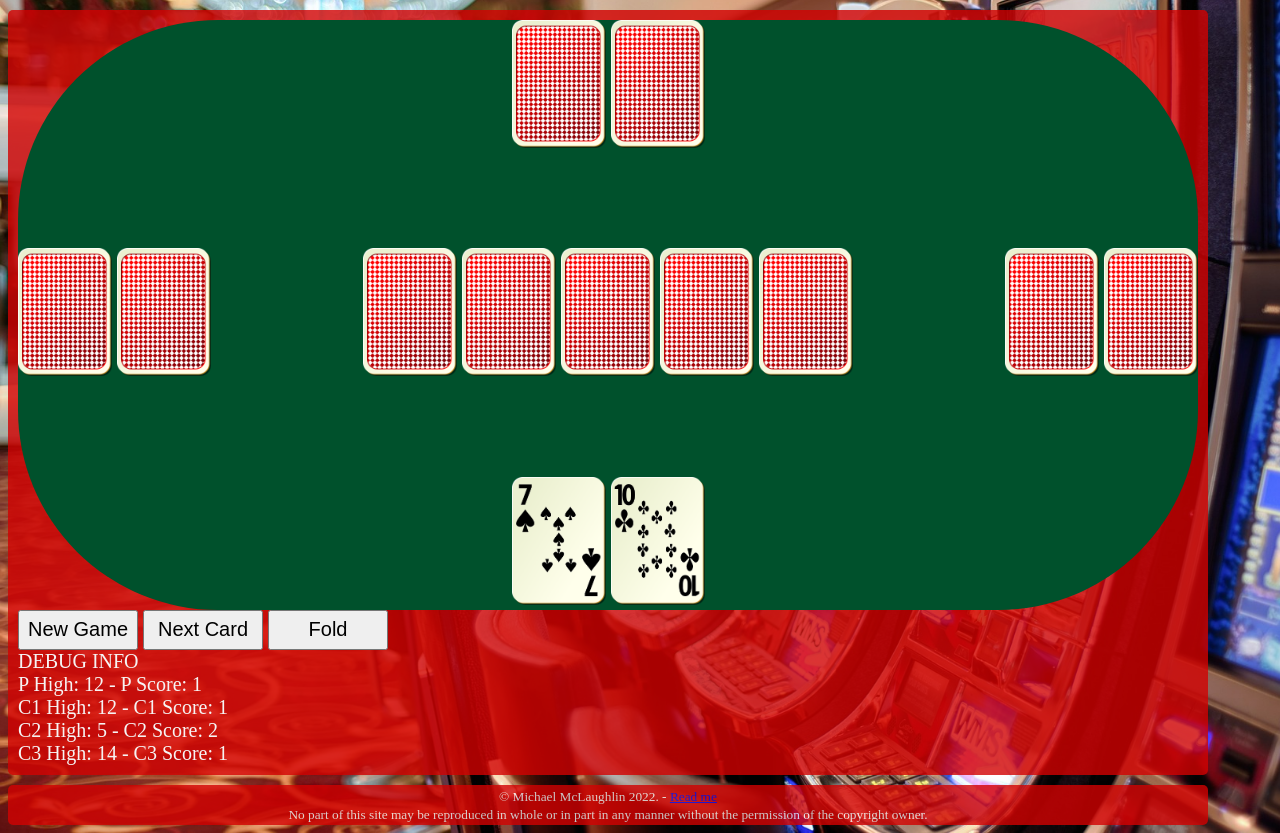
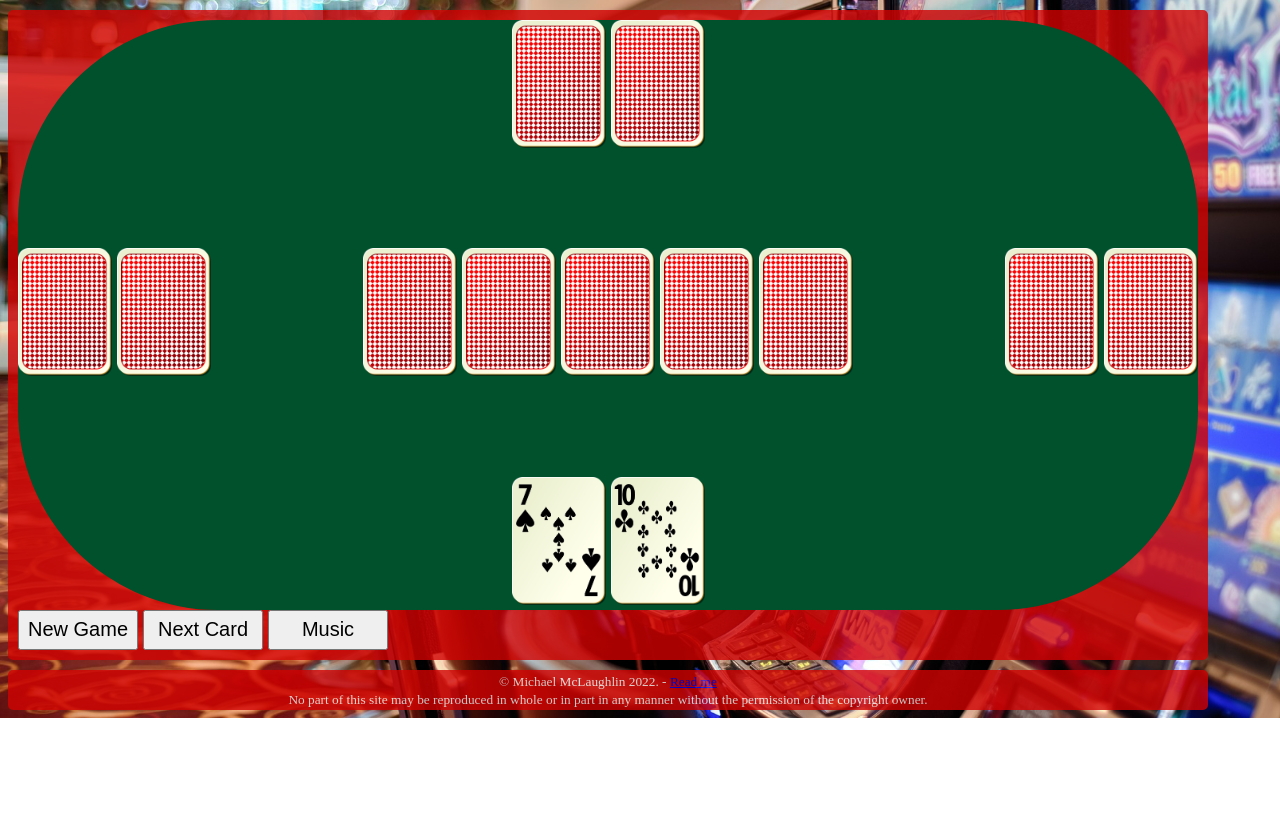
Before and after one commit to freelancer09/JavaScript-Term-Project, a plain HTML site: page poker/index.html in a window 1280 px wide. Shown: the part 174-1007 px from the top of the page. After the commit the page ends 892 px from the top, so only its background shows below. Drawn offline with nearby package versions, Linux system fonts and the light colour scheme.

Commit message:
Add files via upload

```diff
--- a/poker/index.html
+++ b/poker/index.html
@@ -10,6 +10,10 @@
         <script src="https://ajax.googleapis.com/ajax/libs/jquery/3.6.0/jquery.min.js"></script>
     </head>
     <body>
+        <audio id="bgMusic" loop>
+            <source src="media/zmikepoker.mp3" type="audio/mpeg">
+            Your browser does not support the audio element.
+        </audio>
         <main class="grid-container">
             <header class="top">
                 <h1>Poker</h1>
@@ -48,13 +52,12 @@
                         <img id="compHand3Card2" src="media/cardback.png" width="47" height="64"/>
                     </div>
                 </div>
-                <div>
+                <div id="msg"></div>
+                <div id="controls">
                     <input id="buttonNew" type="button" value="New Game">
                     <input id="buttonDeal" type="button" value="Next Card">
-                    <input id="buttonFold" type="button" value="Fold">
+                    <input id="buttonMute" type="button" value="Music">
                 </div>
-                <div id="msg"></div>
-                <div id="sort"></div>
             </article>
             <footer class="bottom">
                 <small>&copy; Michael McLaughlin 2022.  - <a href='readme.txt'>Read me</a><br>
```
Also changed, not shown: poker/readme.txt.
